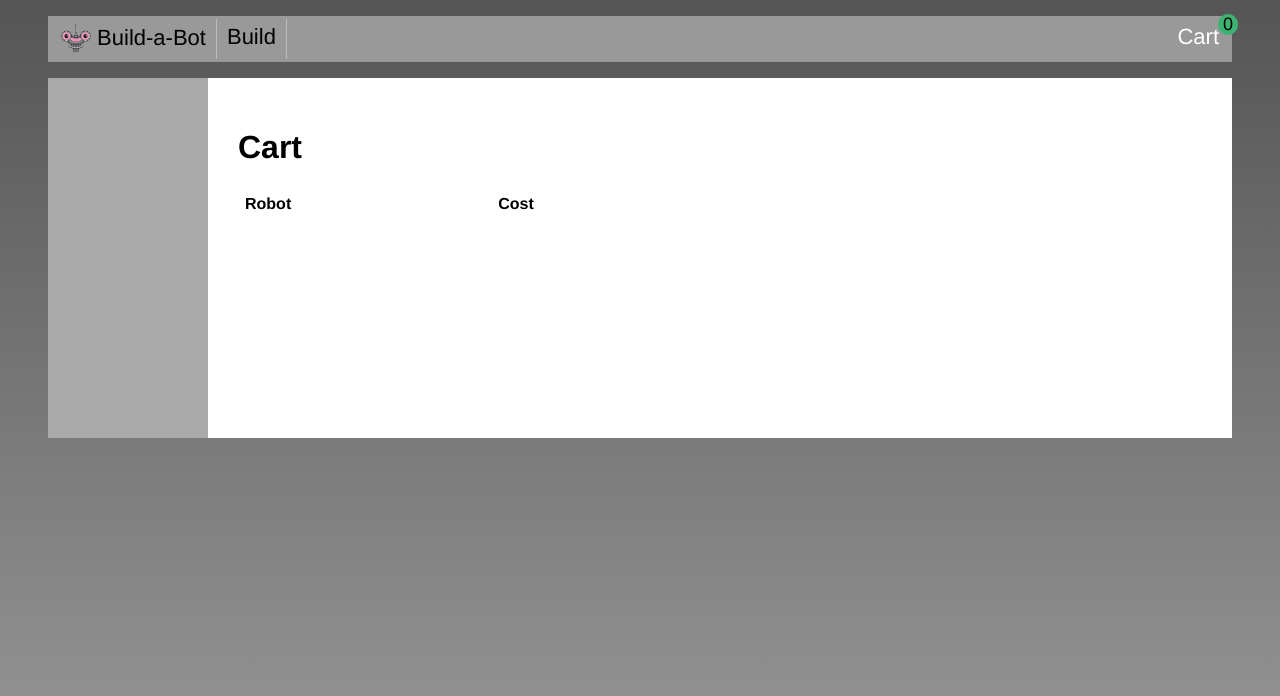
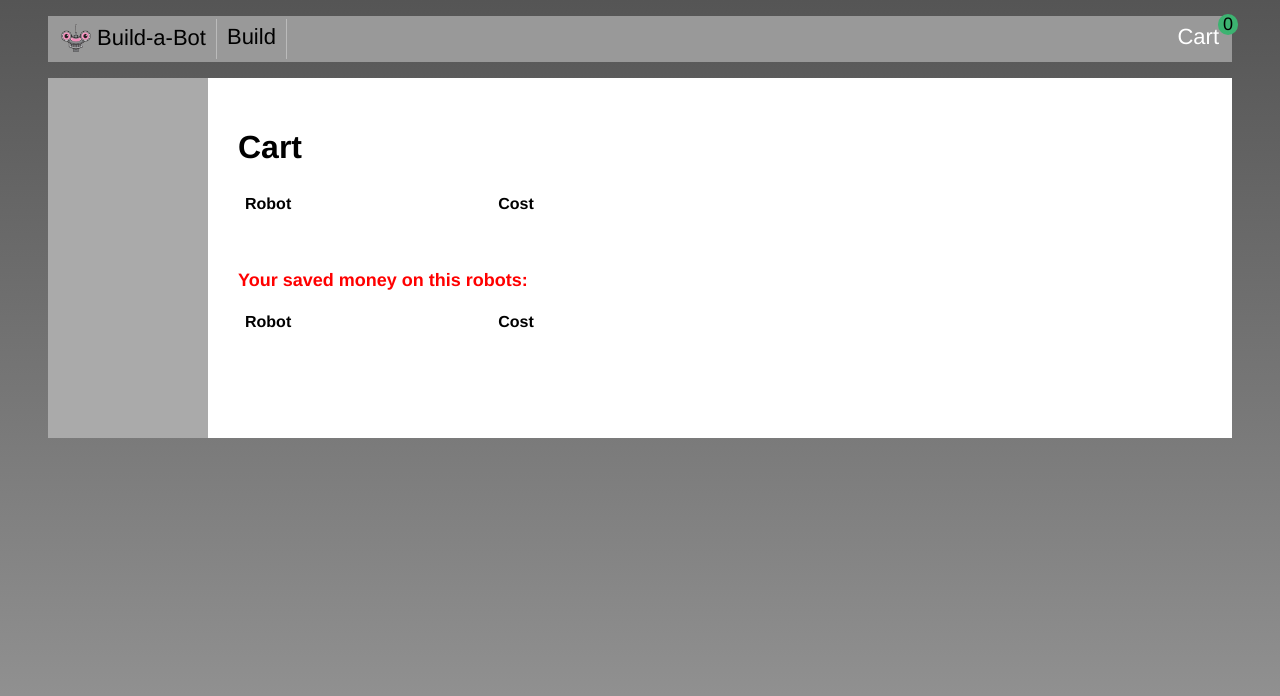
Before and after one commit to llvllohd/build-a-bot, a Vue app: page /cart in a window 1280 px wide. Shown: the top 696 px of the page. Built offline with nearby package versions, Linux system fonts and the light colour scheme; what vue-html-to-paper, vue-print-nb would draw is missing.

Commit message:
robot updated

```diff
--- a/src/cart/ShoppingCart.vue
+++ b/src/cart/ShoppingCart.vue
@@ -23,6 +23,29 @@
         </tr>
       </tbody>
     </table>
+    <h2 class="save-items">Your saved money on this robots:</h2>
+    <table>
+      <thead>
+        <tr>
+          <th class="robot-title">
+            Robot
+          </th>
+          <th class="cost">
+            Cost
+          </th>
+        </tr>
+      </thead>
+      <tbody>
+        <tr v-for="(robot, index) in cartSaleItems" :key="index">
+          <td class="robot-title">
+            {{robot.head.title}}
+          </td>
+          <td class="cost">
+            {{robot.cost}}
+          </td>
+        </tr>
+      </tbody>
+    </table>
  </div>
 </template>
 
@@ -32,6 +55,9 @@
   computed: {
       cart(){
           return this.$store.state.cart;
+      },
+      cartSaleItems(){
+          return this.$store.getters.cartSaleItems
       }
   }
 };
@@ -48,4 +74,9 @@
   .cost {
     text-align: right;
   }
+  .save-items{
+      margin-top: 50px;
+      font-size: 18px;
+      color: red;
+  }
 </style>
--- a/src/store/index.js
+++ b/src/store/index.js
@@ -12,4 +12,9 @@
       state.cart.push(robot);
     },
   },
+  getters: {
+    cartSaleItems(state){
+        return state.cart.filter(item => item.head.onSale)
+    }
+  },
 });
```
Also changed, not shown: src/build/RobotBuilder.vue.
